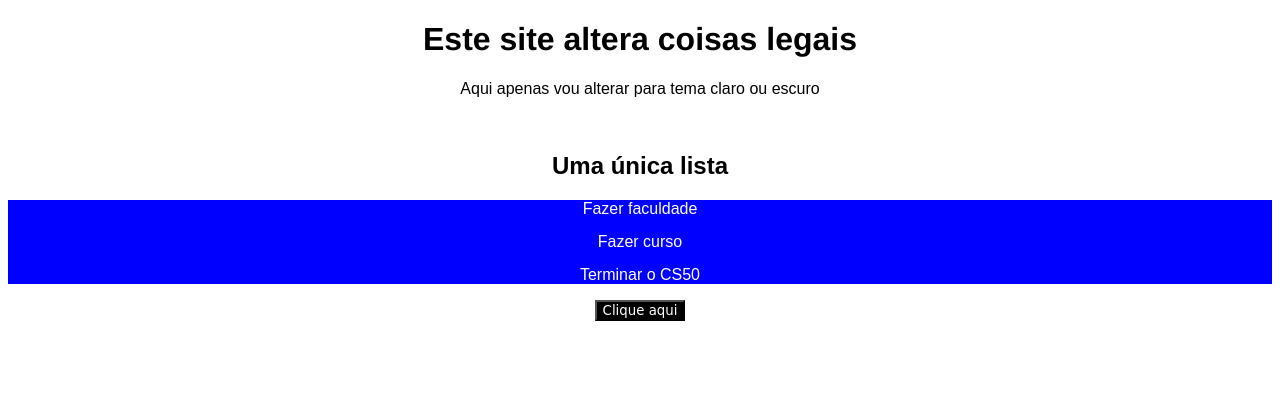
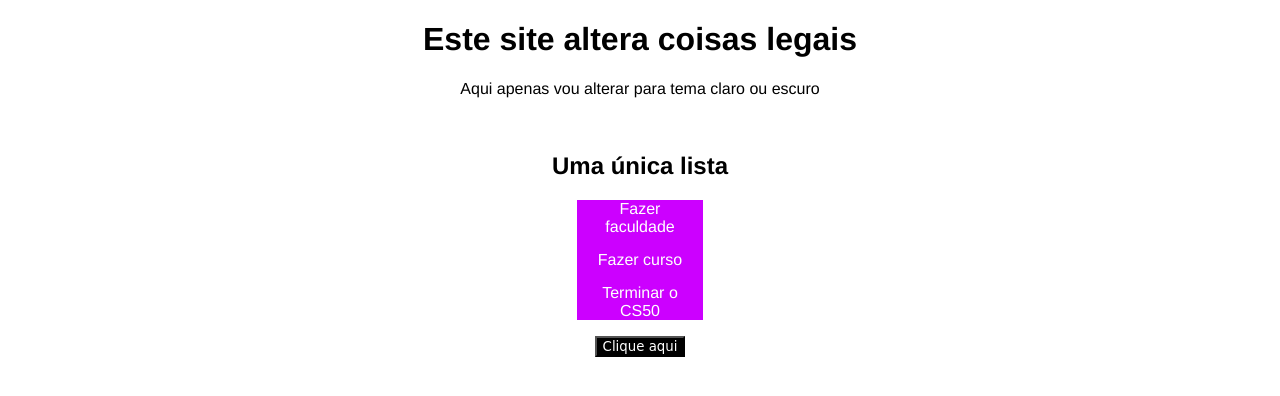
Before and after one commit to VicMalac/python-code, a plain HTML site: page index.html in a window 1280 px wide. Both pictures are taken after a click on the button "Clique aqui". Drawn offline with Linux system fonts and the light colour scheme.

Commit message:
practice
I practice a little bit

```diff
--- /dev/null
+++ b/button.css
@@ -0,0 +1,28 @@
+body {
+    background-color: var(--bg);
+}
+.container {
+    display: flex;
+    justify-content: center; /* Centraliza horizontalmente */
+    align-items: center; /* Centraliza verticalmente */
+    height: 100vh; /* Faz com que ocupe a altura total da tela */
+  }
+.botao {
+    font-size:xx-large;
+    background-color: var(--font);
+    color: var(--bg);
+}
+.dark {
+    --bg: var(--black);
+    --font: var(--white);
+}
+.light {
+    --bg: var(--white);
+    --font: var(--black);
+
+}
+:root {
+    --white: #ffffff;
+    --gray: #e3e1e1;
+    --black: #000000;
+}
--- /dev/null
+++ b/button.js
@@ -0,0 +1,6 @@
+const butao = document.querySelector('.botao');
+
+butao.addEventListener('click', function(){
+    document.body.classList.toggle("dark");
+    document.body.classList.toggle("light");
+});
--- a/index.html
+++ b/index.html
@@ -6,16 +6,17 @@
     <title>Dark Theme</title>
     <link rel="stylesheet" href="style.css">
 </head>
-<body>
+<body class="dark-theme">
     <h1>Este site altera coisas legais</h1>
     <p>Aqui apenas vou alterar para tema claro ou escuro</p>
     <br>
     <h2>Uma única lista</h2>
-    <ul>
+    <ul class="list">
         <li>Fazer faculdade</li>
         <li>Fazer curso</li>
         <li>Terminar o CS50</li>
     </ul>
     <button class="btn">Clique aqui</button>
+    <script src="script.js"></script>
 </body>
 </html>
--- a/script.js
+++ b/script.js
@@ -0,0 +1,8 @@
+const altern = document.querySelector('.btn');
+
+altern.addEventListener('click', function() {
+    document.body.classList.toggle('dark-theme')
+    document.body.classList.toggle('light-theme')
+
+
+});
--- a/style.css
+++ b/style.css
@@ -1,5 +1,6 @@
 body {
     font-family: sans-serif; /*Aqui eu adicionei uma fonte padrão para todo o corpo do HTML*/
+    background-color: var(--bg);
 }
 
 h1 {
@@ -13,14 +14,16 @@ h2 {
     text-align: center;
 }
 ul {
+    margin-left: 45%;
+    margin-right: 45%;
     list-style:none; /*Isso remove o simbolozinho da lista*/
     padding: 0; /*Remove o preenchimento, sem isso a lista não fica centralizada mesmo com o text-align*/
     text-align: center;
-    background-color: blue;
+    background-color: var(--bgUlColor);
 }
 li {
     margin: 15px;
-    color: rgb(255, 255, 255);
+    color: var(--fontColorUl);
 }
 
 .btn {
@@ -30,3 +33,29 @@ li {
     color:rgb(255, 255, 255);
     font-family: cursive;
 }
+.dark-theme {
+    --bg: var(--black);
+    --font-color: var(--white);
+    --bgUlColor: var(--yellow);
+    --fontColorUl: var(--black);
+}
+.light-theme {
+    --bg: var(--white);
+    --font-color: var(--black);
+    --bgUlColor: var(--purple);
+    --fontColorUl: var(--white);
+    /*--bg:var(--green);
+    --font-color:var(--black);
+    --btnBg:var(--black);
+    --btnFontColor:var(--white);*/
+}
+:root {
+    --white: #ffffff;
+    --black: #000000;
+    --purple: rgb(204, 0, 255);
+    --yellow: rgb(255, 255, 0);
+}
+* {
+    color: var(--font-color);
+    font-family: helvetica;
+}
```
Also changed, not shown: centerbutton.html (added, +13 -0 lines).
